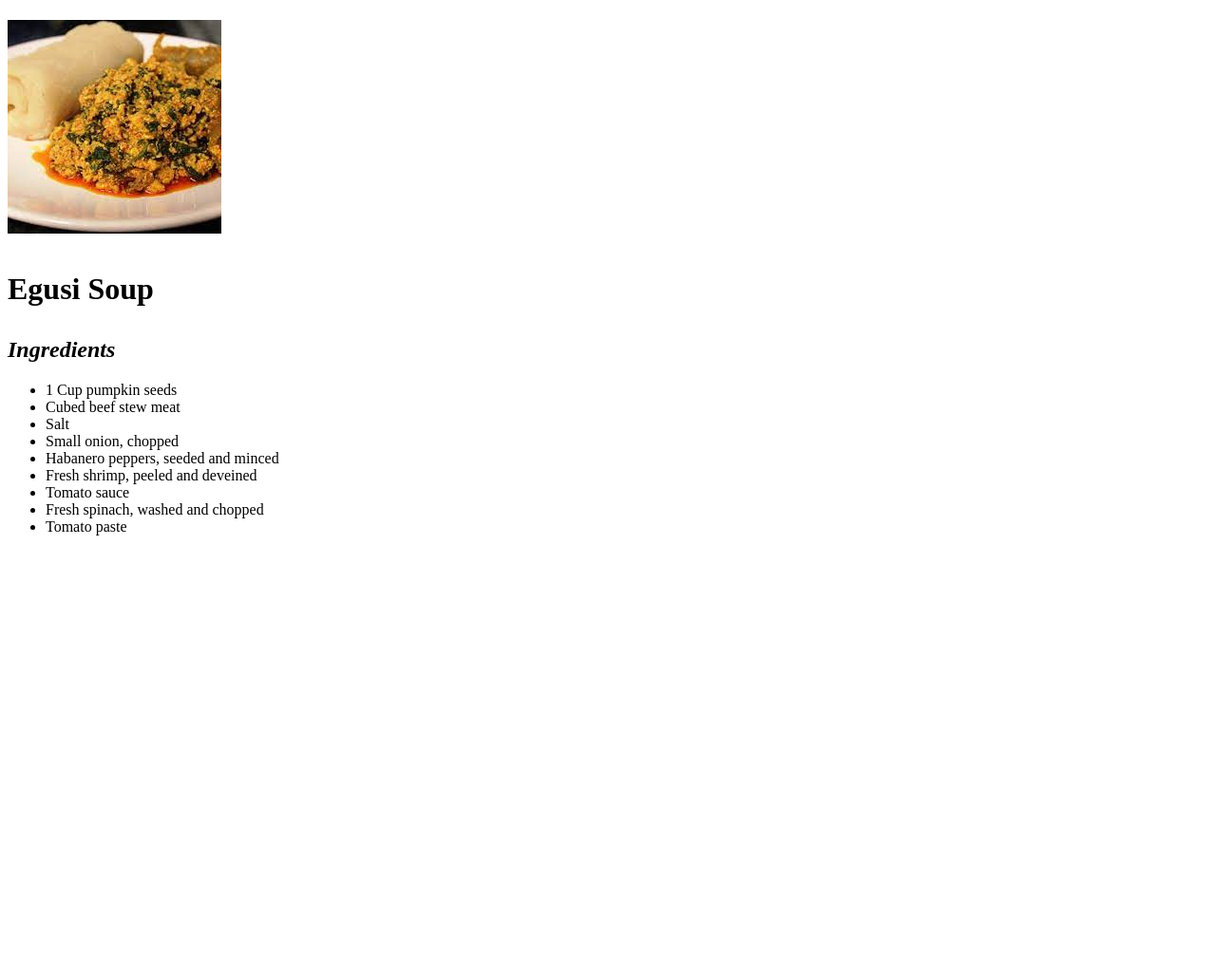
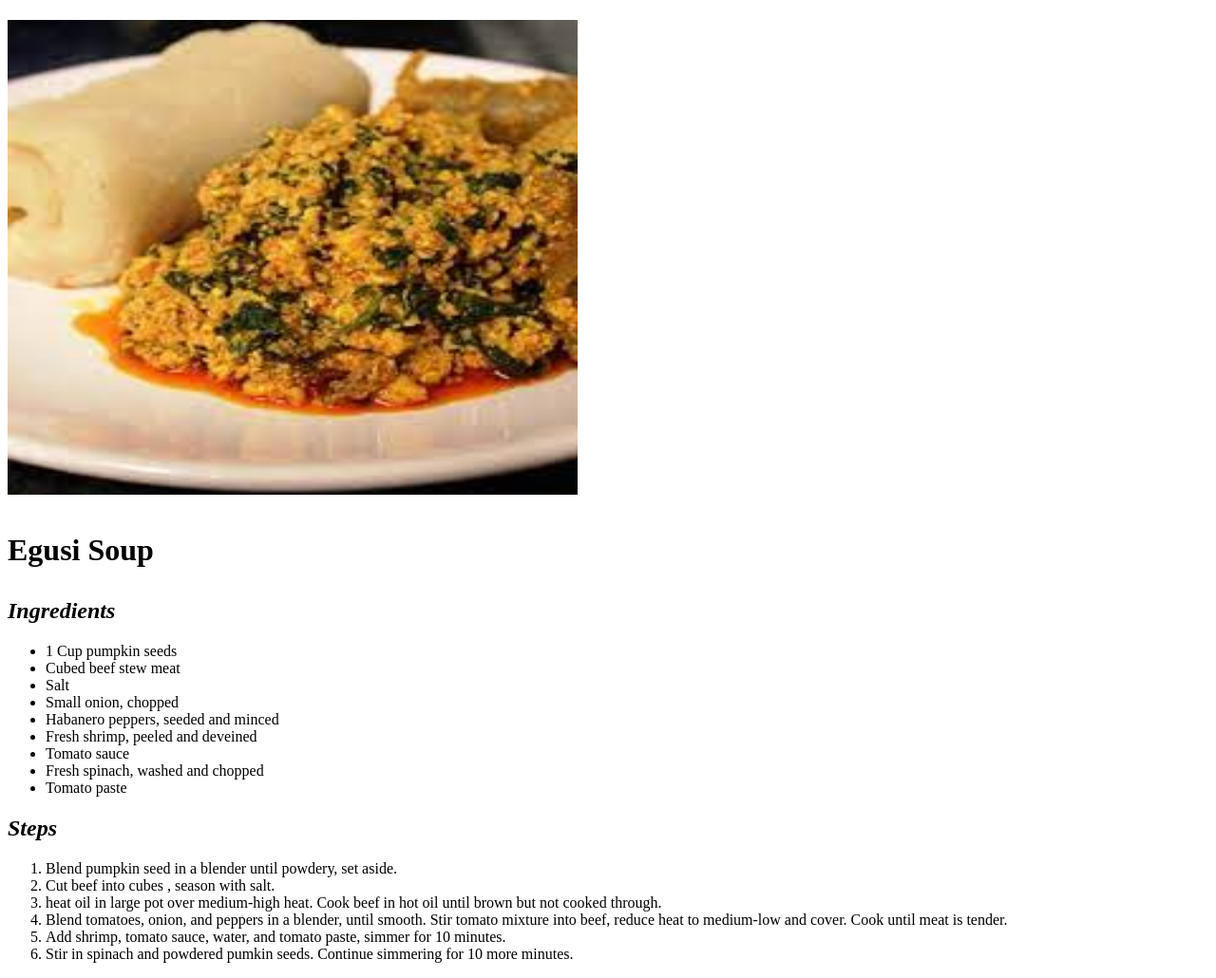
Before and after one commit to brianxyz3/brian-recipes, a plain HTML site: page recipes/egusi_soup.html in a window 1280 px wide. Shown: the whole page at 95% size. Before the commit the page ends 800 px from the top, so only its background shows below. Drawn offline with Linux system fonts and the light colour scheme.

Commit message:
resieze image add steps for egusi webpage

```diff
--- a/recipes/egusi_soup.html
+++ b/recipes/egusi_soup.html
@@ -6,7 +6,7 @@
     </head>
 
     <body>
-        <h1 id="header"><img src="../recipe-img/egusi_page.jpeg" width="" height="" alt="a sumptous plate of egusi soup and eba">
+        <h1 id="header"><img src="../recipe-img/egusi_page.jpeg" width="600" height="500" alt="a sumptous plate of egusi soup and eba">
         <p><strong>Egusi Soup</strong></p></h1>
         <h2><em>Ingredients</em></h2>
         <ul>
@@ -20,5 +20,15 @@
             <li>Fresh spinach, washed and chopped</li>
             <li>Tomato paste</li>
         </ul>
+
+        <h2><em>Steps</em></h2>
+        <ol>
+            <li>Blend pumpkin seed in a blender until powdery, set aside.</li>
+            <li>Cut beef into cubes , season with salt.</li>
+            <li>heat oil in large pot over medium-high heat. Cook beef in hot oil until brown but not cooked through.</li>
+            <li>Blend tomatoes, onion, and peppers in a blender, until smooth. Stir tomato mixture into beef, reduce heat to medium-low and cover. Cook until meat is tender.</li>
+            <li>Add shrimp, tomato sauce, water, and tomato paste, simmer for 10 minutes.</li>
+            <li>Stir in spinach and powdered pumkin seeds. Continue simmering for 10 more minutes.</li>
+        </ol>
     </body>
 </html>
```
